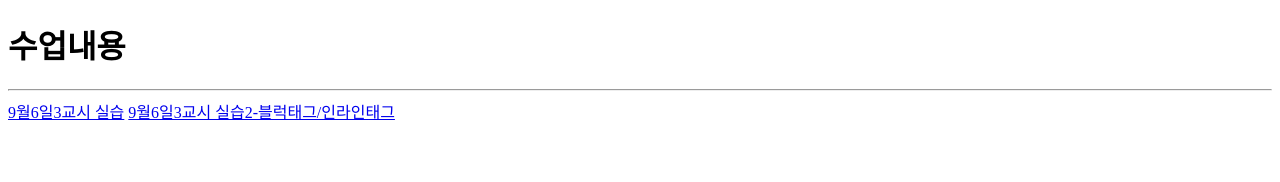
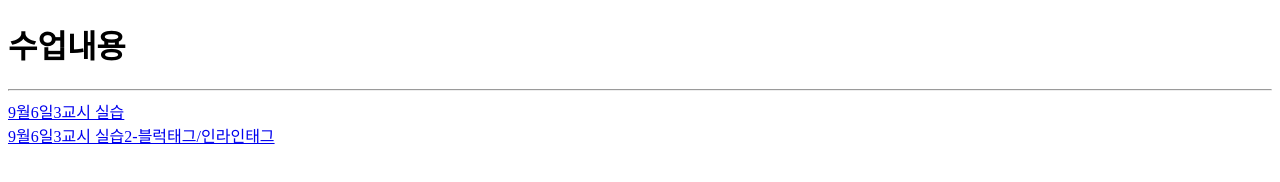
Before and after one commit to Ungheo/htmlBox, a plain HTML site: page index.html in a window 1280 px wide. Drawn offline with Linux system fonts and the light colour scheme.

Commit message:
Update index.html

```diff
--- a/index.html
+++ b/index.html
@@ -8,7 +8,7 @@
 <body>
     <h1>수업내용</h1>
     <hr>
-    <a href="9월6일3교시.html">9월6일3교시 실습</a>
+    <a href="9월6일3교시.html">9월6일3교시 실습</a><br>
     <a href="9월6일3교시2.html">9월6일3교시 실습2-블럭태그/인라인태그</a>
 </body>
 </html>
```
